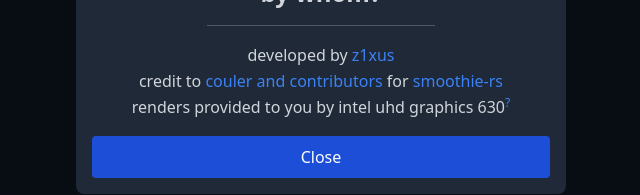
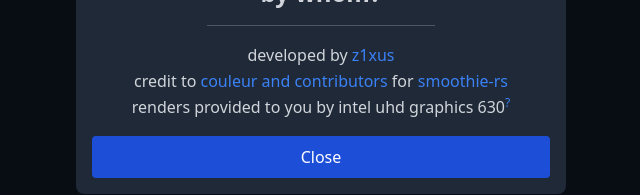
Before and after one commit to Z1xus/smoothie-blender, a SvelteKit app: page / in a window 1280 px wide. Both pictures are taken after a click on the button 640 px from the left and 129 px from the top of the page. Shown: the part 440-635 px from the top of the page, without its empty margins (319-959 px from the left). Built offline with nearby package versions, Linux system fonts and the light colour scheme.

Commit message:
spelingo mistaeko

```diff
--- a/src/routes/+page.svelte
+++ b/src/routes/+page.svelte
@@ -426,7 +426,7 @@
 				<p>
 					credit to <a
 						href="https://github.com/couleur-tweak-tips/smoothie-rs/graphs/contributors"
-						class="hover:text-blue-600 text-blue-500">couler and contributors</a
+						class="hover:text-blue-600 text-blue-500">couleur and contributors</a
 					>
 					for
 					<a
```
